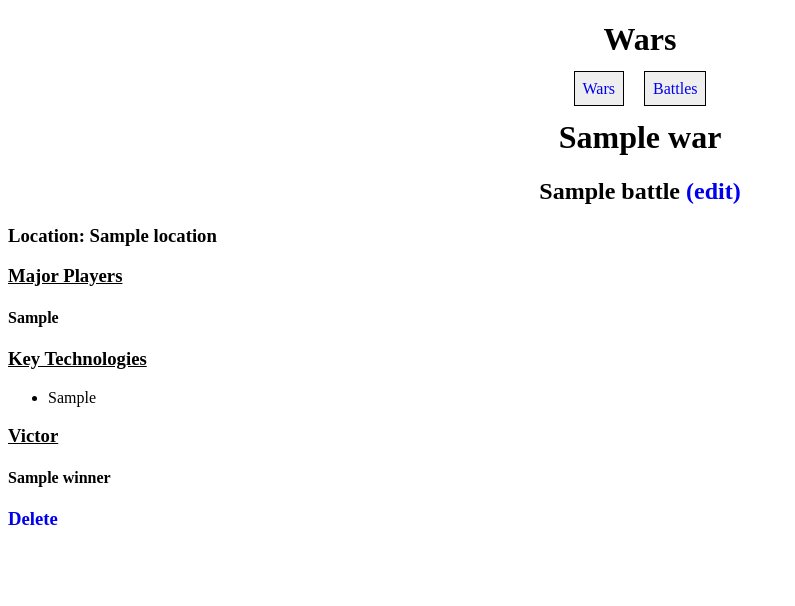
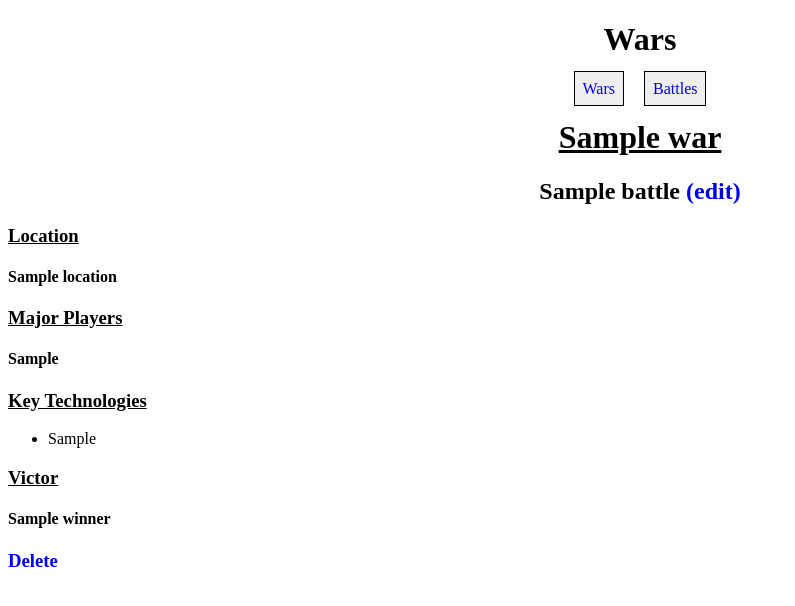
Before and after one commit to AaronBowles/Wars_Project, a Django app: template wars/templates/wars/battle_detail.html in a window 1280 px wide. Shown: the top 606 px of the page, without its empty margins (0-795 px from the left). Run offline with Django 3.2, Linux system fonts and the light colour scheme; the template is opened without the code that fills it: most values are stand-ins (such as "Sample title", 1, 10 or a date in 2020); data that the repository does not hold is empty.

Commit message:
further adjusted css

```diff
--- a/wars/static/css/wars.css
+++ b/wars/static/css/wars.css
@@ -30,11 +30,11 @@ a {
 
 .delete:hover {
     color: red;
-    border: 1px solid black;
-    margin: 0.5em;
-    padding: 0.5em;
 }
 
 .label {
     text-decoration-line: underline;
 }
+.war_label {
+    text-decoration-line: underline;
+}
--- a/wars/templates/wars/battle_detail.html
+++ b/wars/templates/wars/battle_detail.html
@@ -1,10 +1,11 @@
 {% extends 'wars/base.html' %}
 
 {% block content %}
-<h1>{{ battle.war }}</h1>
+<h1 class="war_label">{{ battle.war }}</h1>
 
-<h2>{{ battle.name }} <a href="{% url 'battle_edit' pk=battle.pk %}">(edit)</a></h2>
-<h3>Location: {{ battle.location }}</h3>
+<h2>{{ battle.name }} <a href="{% url 'battle_edit' pk=battle.pk %}" >(edit)</a></h2>
+<h3 class="label">Location</h3>
+<h4>{{battle.location}}</h4>
 
 <h3 class="label"> Major Players</h3>
 <h4>{{ battle.major_players }}</h4>
@@ -20,6 +21,6 @@
 <h3 class="label"> Victor </h3>
 <h4>{{ battle.winner }}</h4>
 
-<h3><a href="{% url 'battle_delete' pk=battle.pk %}">Delete</a></h3>
+<h3><a href="{% url 'battle_delete' pk=battle.pk %}" class="delete change">Delete</a></h3>
 
 {% endblock %}
--- a/wars/templates/wars/war_detail.html
+++ b/wars/templates/wars/war_detail.html
@@ -2,7 +2,7 @@
 
 {% block content %}
 
-<h2>{{ war.name }} <a href="{% url 'war_edit' pk=war.pk %}">(edit)</a></h2>
+<h2 class="war_label">{{ war.name }} <a href="{% url 'war_edit' pk=war.pk %}" >(edit)</a></h2>
 <h4>Start Date: {{war.start_date}}</h4>
 <h4>End Date: {{war.end_date}}</h4>
 <h3 class="label"> Major Players</h3>
@@ -18,7 +18,7 @@
 <h3 class="label"> Victor </h3>
 <h4>{{ war.winner }}</h4>
 
-<h3> Battles <a href="{% url 'battle_create' %}">(+)</a></h3>
+<h3> Battles <a href="{% url 'battle_create' %}" >(+)</a></h3>
 <ul>
     {% for battle in war.battles.all %}
     <li>
```
